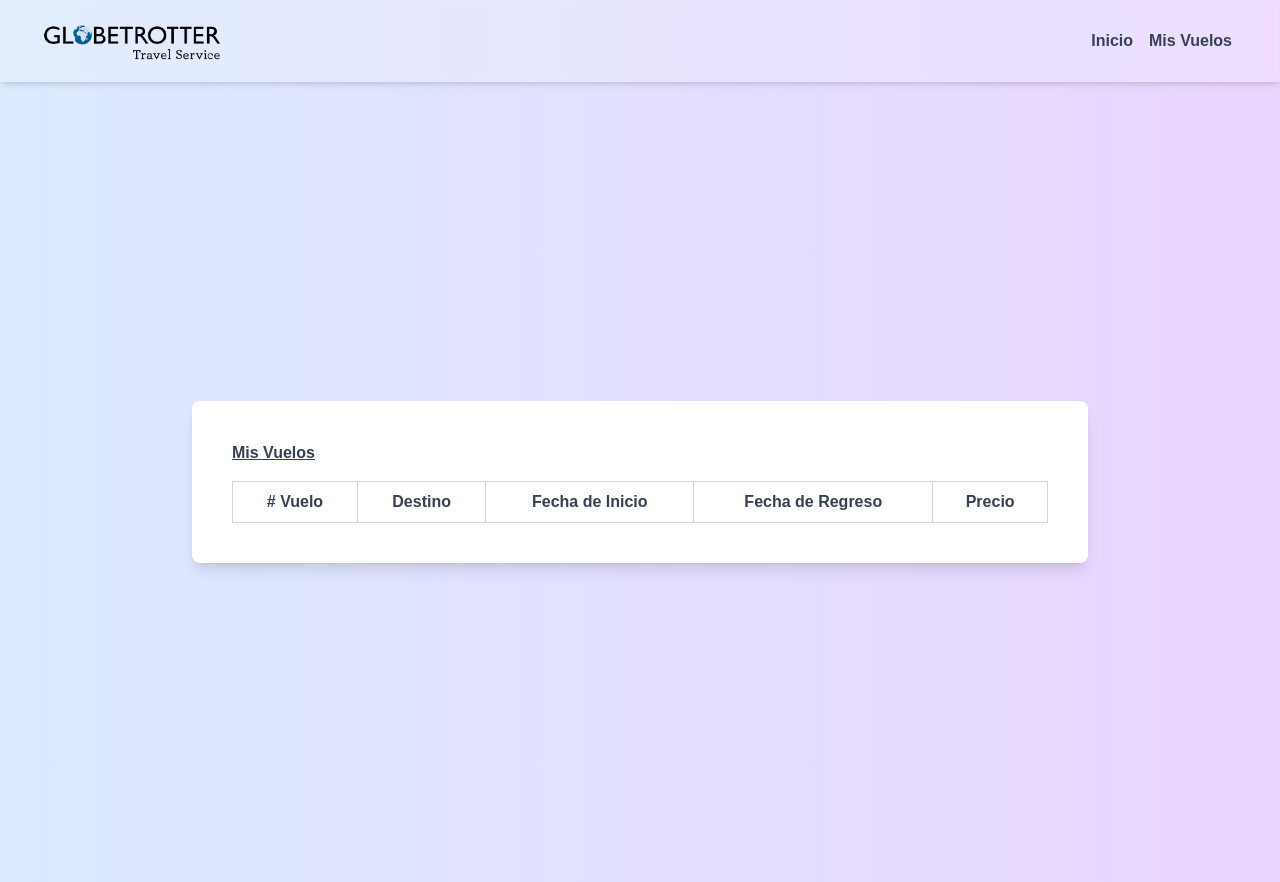
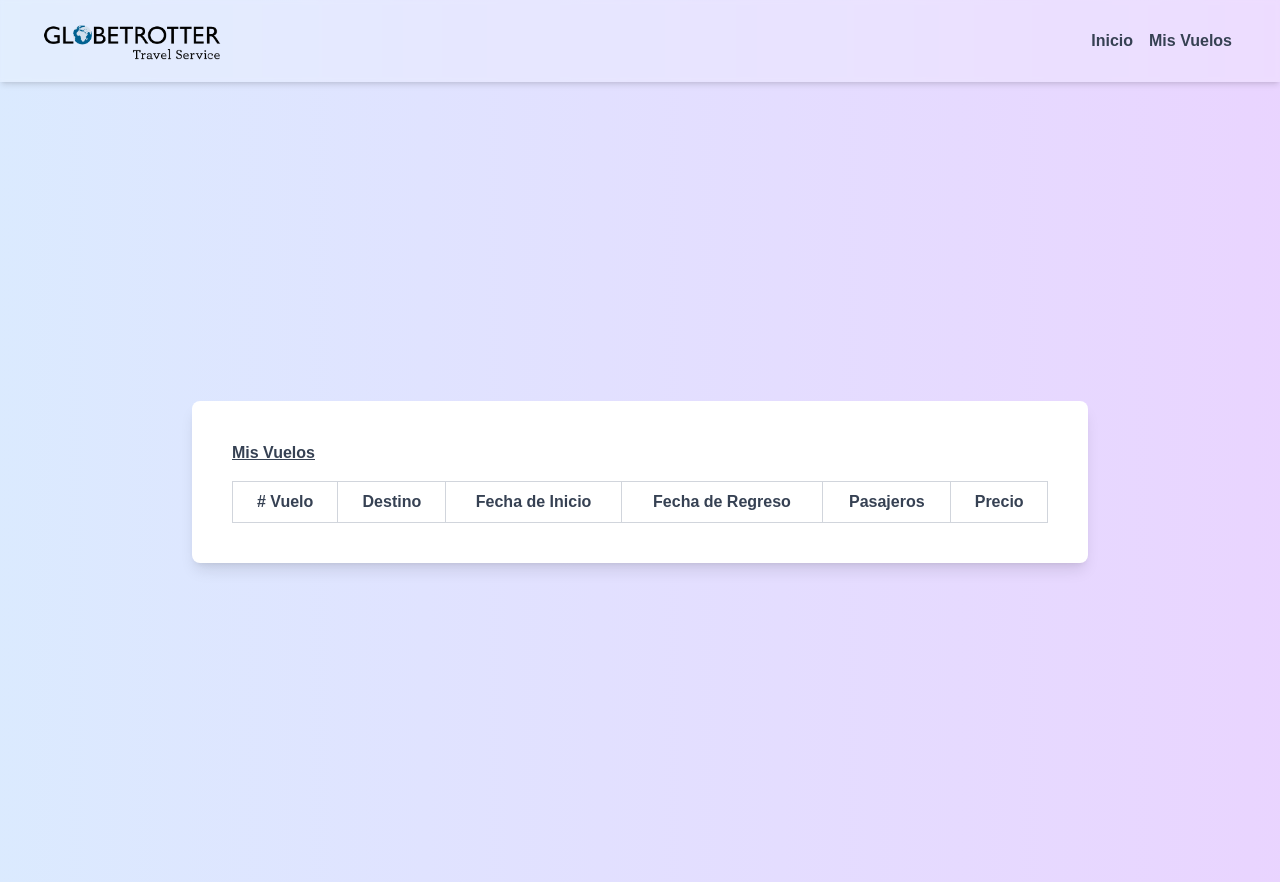
Before and after one commit to moises1128-byte/globetrotter, a Next.js app: page /Vuelos in a window 1280 px wide. Built offline with nearby package versions, Linux system fonts and the light colour scheme.

Commit message:
Feat: enhance layout and add 'Pasajeros' column in Vuelos component

```diff
--- a/src/app/(home)/page.tsx
+++ b/src/app/(home)/page.tsx
@@ -9,7 +9,7 @@ import { ToastContainer } from "react-toastify";
 export default function Home() {
   const [formNumber, setFormNumber] = useState(1);
   return (
-    <div className="min-h-screen flex items-center justify-center px-10 py-10">
+    <div className="min-h-screen flex items-center justify-center px-10 md:py-10">
       <ToastContainer />
       {formNumber === 1 ? (
         <FirstFlightForm setFormNumber={setFormNumber} />
--- a/src/app/Vuelos/page.tsx
+++ b/src/app/Vuelos/page.tsx
@@ -6,8 +6,10 @@ import React from "react";
 export default function Home() {
   const numberOfTrips = useAuthStore((state) => state.numberOfTrips);
 
+  console.log(numberOfTrips, "test");
+
   return (
-    <div className="min-h-screen flex items-center justify-center px-10">
+    <div className="min-h-screen flex items-center justify-center px-10 md:py-10">
       <div
         className="bg-white p-10 rounded-lg shadow-lg  w-4xl"
         style={{ maxHeight: "700px", overflowY: "auto" }}
@@ -31,6 +33,9 @@ export default function Home() {
                 Fecha de Regreso
               </th>
               <th className="border border-gray-300 px-4 py-2 text-gray-700">
+                Pasajeros
+              </th>
+              <th className="border border-gray-300 px-4 py-2 text-gray-700">
                 Precio
               </th>
             </tr>
@@ -51,6 +56,9 @@ export default function Home() {
                   {trip.endDate}
                 </td>
                 <td className="border border-gray-300 px-4 py-2 text-gray-700 text-center">
+                  {trip.travelers.length}
+                </td>
+                <td className="border border-gray-300 px-4 py-2 text-gray-700 text-center">
                   ${trip.totalPrice}
                 </td>
               </tr>
```
